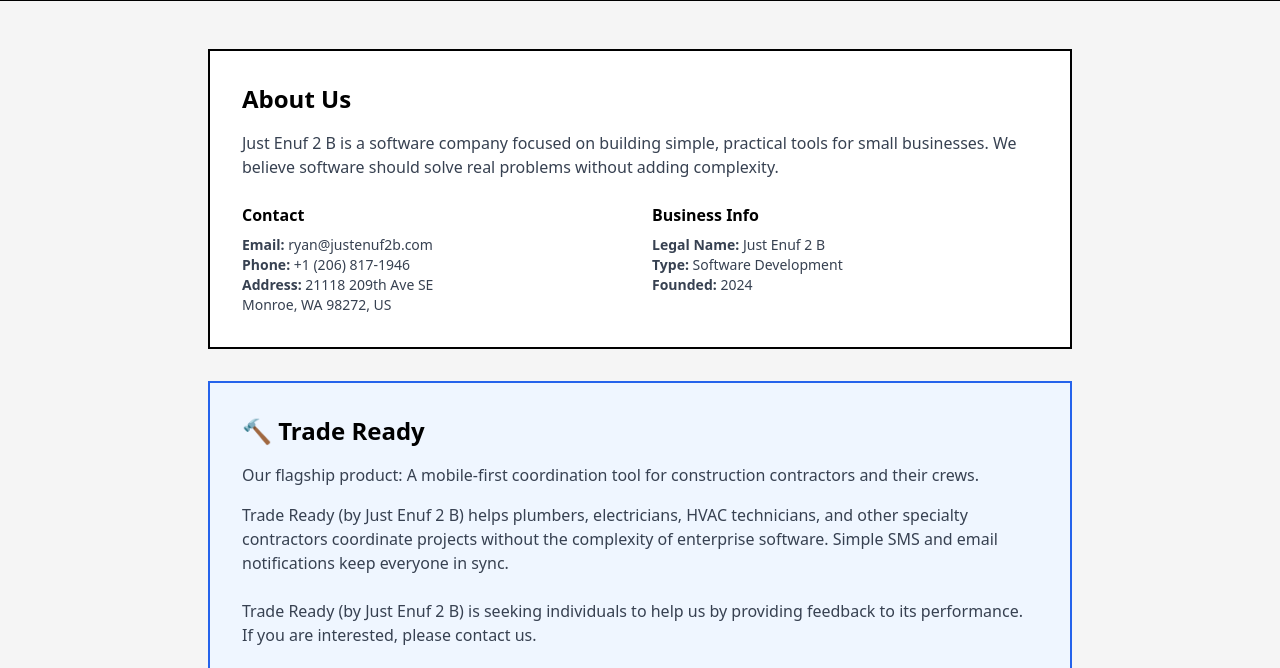
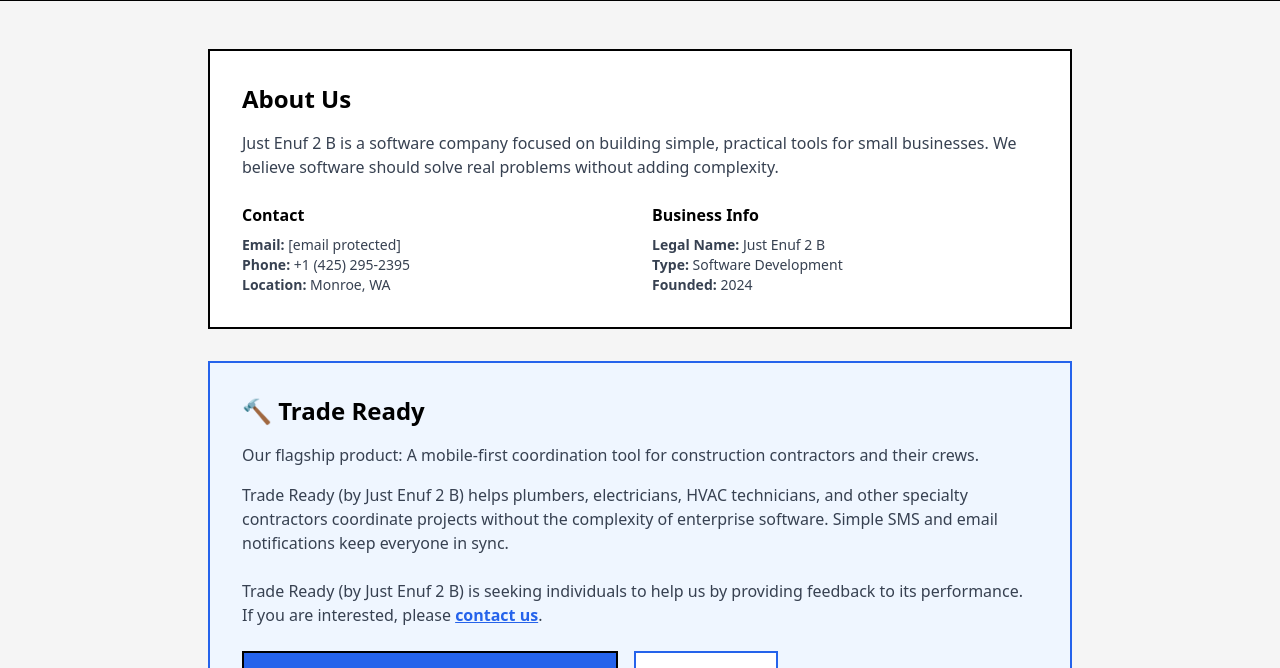
Before and after one commit to justenuf2b/justenuf2b-ai, a plain HTML site: page index.html in a window 1280 px wide. Shown: the part 115-783 px from the top of the page. Drawn offline with nearby package versions, Linux system fonts and the light colour scheme.

Commit message:
Update index.html

```diff
--- a/index.html
+++ b/index.html
@@ -39,10 +39,9 @@
         <div>
           <h3 class="font-bold mb-2">Contact</h3>
           <p class="text-sm text-gray-700">
-            <strong>Email:</strong> ryan@justenuf2b.com<br>
-            <strong>Phone:</strong> +1 (206) 817-1946<br>
-            <strong>Address:</strong> 21118 209th Ave SE<br>
-            Monroe, WA 98272, US
+            <strong>Email:</strong> <a href="/cdn-cgi/l/email-protection" class="__cf_email__" data-cfemail="b1c3c8d0dff1dbc4c2c5d4dfc4d783d39fd2dedc">[email&#160;protected]</a><br>
+            <strong>Phone:</strong> +1 (425) 295-2395<br>
+            <strong>Location:</strong> Monroe, WA
           </p>
         </div>
 
@@ -71,7 +70,7 @@
       </p>
       <p class="text-gray-700 mb-6">
         Trade Ready (by Just Enuf 2 B) is seeking individuals to help us by providing feedback to its performance. If
-        you are interested, please contact us.
+        you are interested, please <a href="/cdn-cgi/l/email-protection#94e7e1e4e4fbe6e0d4fee1e7e0f1fae1f2a6f6baf7fbf9" class="text-blue-600 underline font-semibold">contact us</a>.
       </p>
 
       <div class="flex flex-wrap gap-4">
@@ -149,13 +148,13 @@
     <div class="max-w-4xl mx-auto px-4 text-center">
       <p class="text-sm">
         © <span id="year"></span> Just Enuf 2 B |
-        <a href="mailto:ryan@justenuf2b.com" class="underline">Contact Us</a> |
+        <a href="/cdn-cgi/l/email-protection#84f6fde5eac4eef1f7f0e1eaf1e2b6e6aae7ebe9" class="underline">Contact Us</a> |
         <a href="https://ready.justenuf2b.ai" class="underline">Trade Ready (by Just Enuf 2 B)</a>
       </p>
     </div>
   </footer>
 
-  <script>
+  <script data-cfasync="false" src="/cdn-cgi/scripts/5c5dd728/cloudflare-static/email-decode.min.js"></script><script>
     document.getElementById('year').textContent = new Date().getFullYear();
   </script>
 </body>
```
